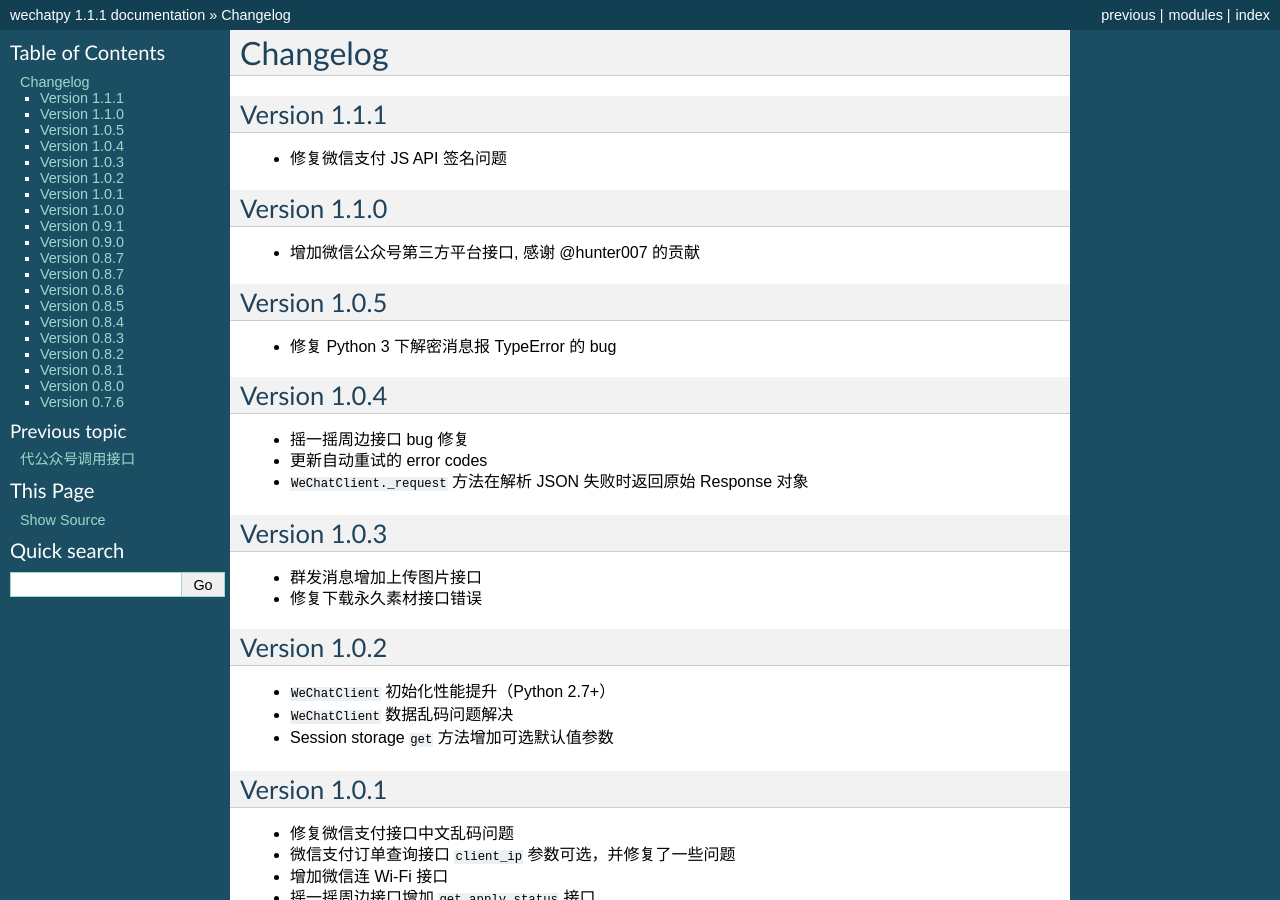
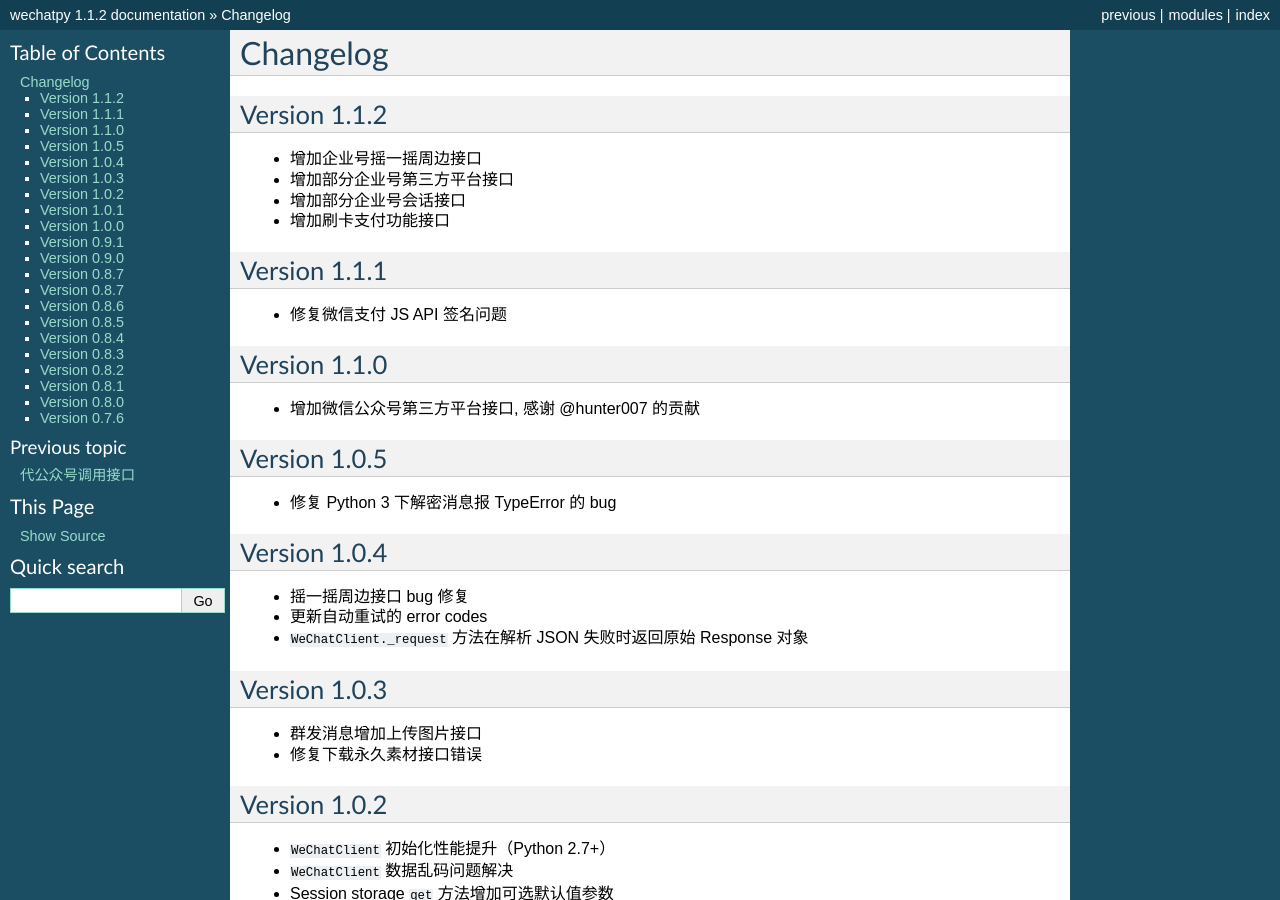
Before and after one commit to wechatpy/wechatpy, a Sphinx documentation site: the page built from docs/changelog.rst, in a window 1280 px wide and 900 px high. Built offline with Sphinx 7.4.7, drawn with Linux system fonts in a browser that asks for light colours; some of the changed text lies outside the part shown.

Commit message:
Bump version to 1.1.2

```diff
--- a/docs/changelog.rst
+++ b/docs/changelog.rst
@@ -1,5 +1,12 @@
 Changelog
 ================
+
+Version 1.1.2
+--------------------
++ 增加企业号摇一摇周边接口
++ 增加部分企业号第三方平台接口
++ 增加部分企业号会话接口
++ 增加刷卡支付功能接口
 
 Version 1.1.1
 -------------------
--- a/setup.py
+++ b/setup.py
@@ -14,7 +14,7 @@ with open('requirements.txt') as f:
 
 setup(
     name='wechatpy',
-    version='1.1.1',
+    version='1.1.2',
     author='messense',
     author_email='messense@icloud.com',
     url='https://github.com/messense/wechatpy',
--- a/wechatpy/__init__.py
+++ b/wechatpy/__init__.py
@@ -12,5 +12,5 @@ from wechatpy.exceptions import WeChatPayException  # NOQA
 from wechatpy.component import WeChatComponent  # NOQA
 
 
-__version__ = '1.1.1'
+__version__ = '1.1.2'
 __author__ = 'messense'
```
